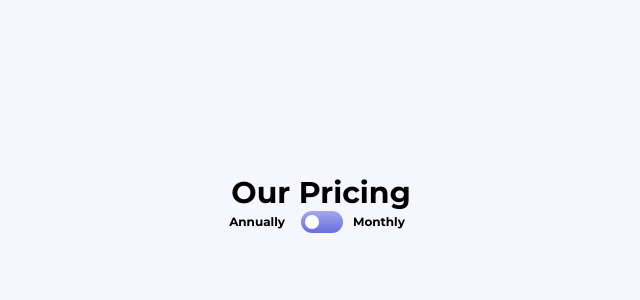
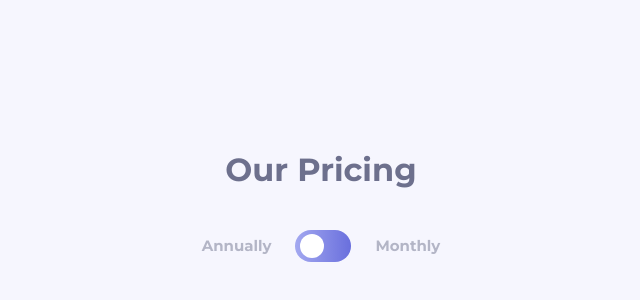
Before and after one commit to YokoMentor/pricing-component-toggle-tailwind, a React (Vite) app: page / in a window 1280 px wide. Shown: the part 196-496 px from the top of the page, without its empty margins (319-959 px from the left). Built offline with nearby package versions, Linux system fonts and the light colour scheme.

Commit message:
Adjusted heading according to mock-up

```diff
--- a/src/App.css
+++ b/src/App.css
@@ -5,9 +5,9 @@
 .switch {
     position: relative;
     display: inline-block;
-    width: 42px;
-    height: 22px;
-    background-image: linear-gradient(hsl(236, 72%, 79%), hsl(237, 63%, 64%));
+    width: 56px;
+    height: 32px;
+    background-image: linear-gradient(to right, hsl(236, 72%, 79%), hsl(237, 63%, 64%));
     border-radius: 25px;
 }
 
@@ -15,9 +15,9 @@
     content: "";
     position: absolute;
     top: 4px;
-    left: 4px;
-    width: 14px;
-    height: 14px;
+    left: 5px;
+    width: 24px;
+    height: 24px;
     background-color: white;
     border-radius: 50%;
     transition: all 0.3s;
--- a/src/App.jsx
+++ b/src/App.jsx
@@ -5,12 +5,12 @@ function App() {
   return (
     <div className='flex min-h-screen justify-center items-center bg-bg'>
       <div className='flex flex-col justify-center items-center'>
-          <h1 className='text-3xl'>Our Pricing</h1>
+          <h1 className='text-[32px] text-primary-text mb-9'>Our Pricing</h1>
           <div className='flex flex-row items-center justify-center'>
-            <div className='text-text text-[12px] mr-4'>Annually</div>
+            <div className='text-toggle-label text-[15px] mr-6'>Annually</div>
             <input type="checkbox" id="toggle-switch" hidden/>
             <label htmlFor="toggle-switch" className="switch hover:cursor-pointer md:hover:opacity-50"></label>
-            <div className='text-text text-[12px] ml-2.5 mr-2'>Monthly</div>
+            <div className='text-toggle-label text-[15px] ml-6'>Monthly</div>
           </div>
       </div>
     </div>
--- a/tailwind.config.js
+++ b/tailwind.config.js
@@ -10,6 +10,8 @@ export default {
     },
     colors: {
       bg: "hsl(240, 78%, 98%)",
+      "toggle-label": "hsl(234, 14%, 74%)",
+      "primary-text": "hsl(233, 13%, 49%)",
     },
     fontFamily: {
       sans: ["Montserrat", "sans-serif"],
```
